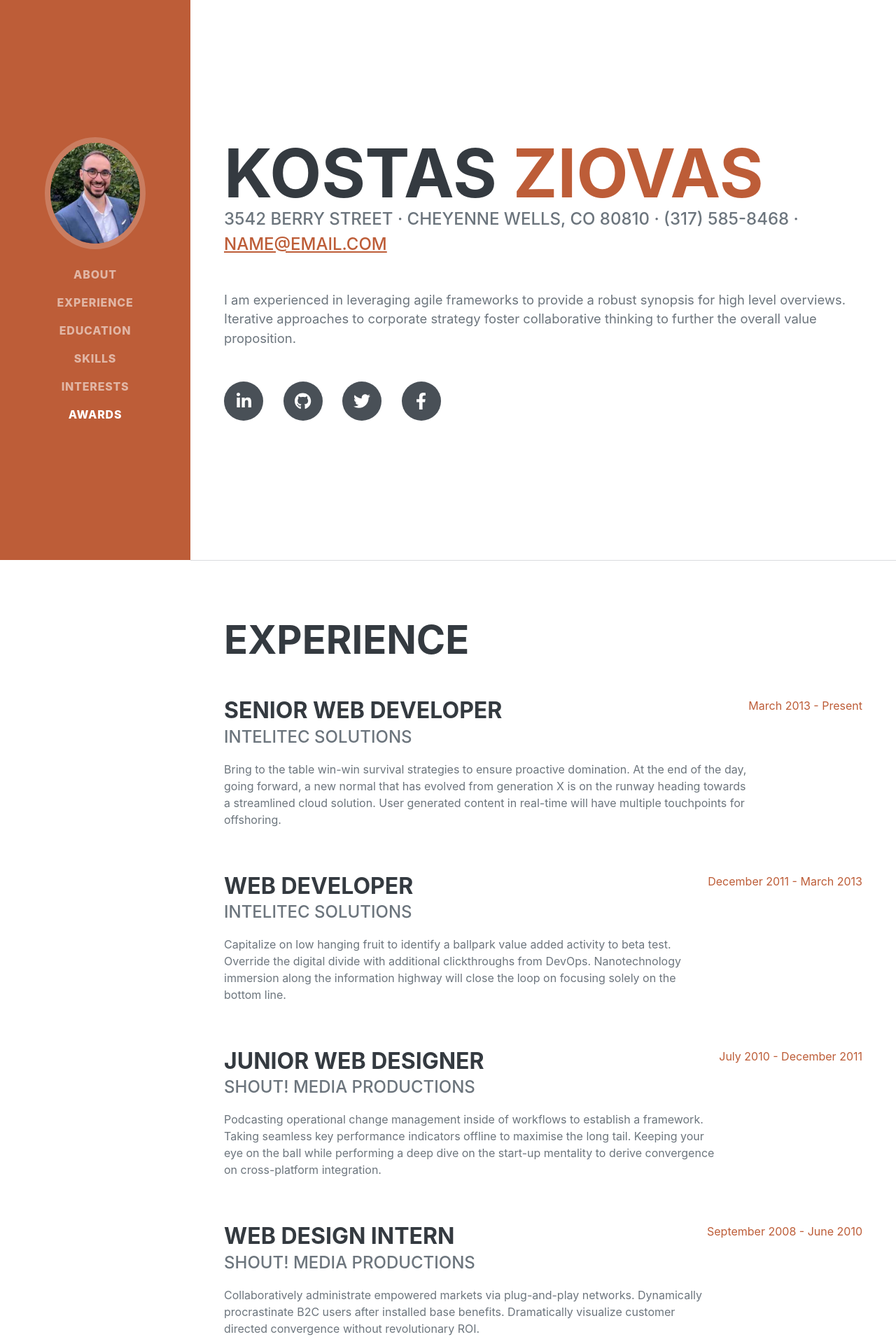
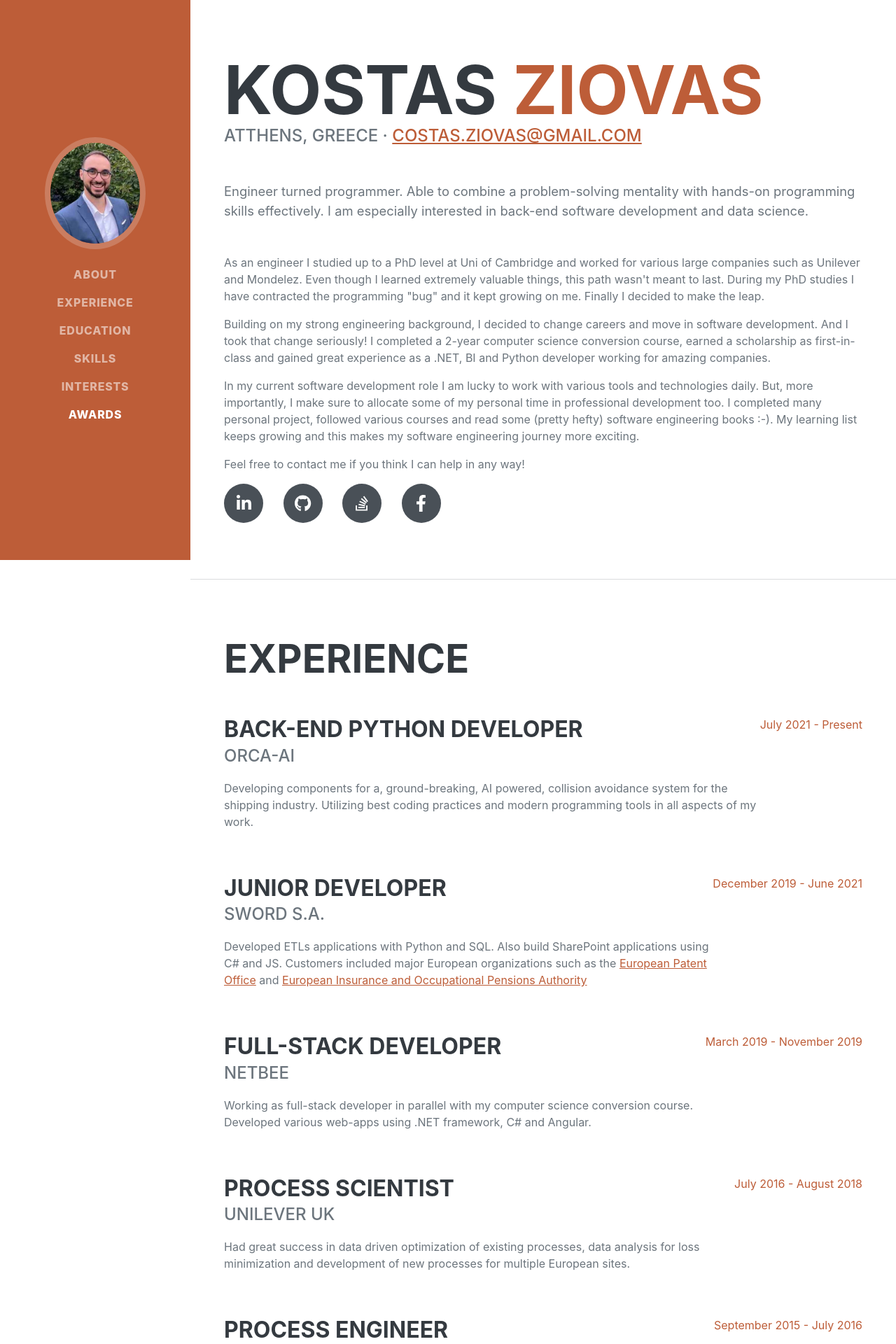
Before and after one commit to kziovas/personal-resume-flask-website, a Python web app: template templates/index.html in a window 1280 px wide. Shown: the top 1920 px of the page at 70% size. Run offline with Jinja, Linux system fonts and the light colour scheme; the template is opened without the code that fills it, so the values that code supplies are empty; some libraries are stand-ins or nearby versions; some web fonts are replaced.

Commit message:
Personalized Template

```diff
--- a/templates/index.html
+++ b/templates/index.html
@@ -50,17 +50,40 @@
                     <span class="text-primary">Ziovas</span>
                 </h1>
                 <div class="subheading mb-5">
-                    3542 Berry Street · Cheyenne Wells, CO 80810 · (317) 585-8468 ·
-                    <a href="mailto:costas.ziovas@gmail.com">name@email.com</a>
+                    ATTHENS, GREECE ·
+                    <a href="mailto:costas.ziovas@gmail.com">costas.ziovas@gmail.com</a>
                 </div>
-                <p class="lead mb-5">I am experienced in leveraging agile frameworks to provide a robust synopsis for
-                    high level overviews. Iterative approaches to corporate strategy foster collaborative thinking to
-                    further the overall value proposition.</p>
+                <p class="lead mb-5">Engineer turned programmer. Able to
+                    combine a problem-solving mentality with
+                    hands-on programming skills effectively. I am especially interested in back-end software
+                    development and data science.</p>
+                <p>As an engineer I studied up to a PhD level at Uni of Cambridge and worked for various large
+                    companies such as Unilever and Mondelez. Even though I learned extremely valuable things, this path
+                    wasn't meant to last. During my PhD studies I have contracted the programming "bug" and it kept
+                    growing on me. Finally I decided to make the leap.</p>
+                <p>
+                    Building on my strong engineering background, I decided to change careers and move in software
+                    development. And I took that change seriously! I completed a 2-year computer science conversion
+                    course, earned a scholarship as first-in-class and gained great experience as a .NET, BI and Python
+                    developer working for amazing companies.
+                </p>
+                <p>
+                    In my current software development role I am lucky to work with various tools and technologies
+                    daily. But, more importantly, I make sure to allocate some of my personal time in professional
+                    development too. I completed many personal project, followed various courses and read some (pretty
+                    hefty) software engineering books :-). My learning list keeps growing and this makes my software
+                    engineering journey more exciting.
+                </p>
+                <p>
+                    Feel free to contact me if you think I can help in any way!</p>
                 <div class="social-icons">
-                    <a class="social-icon" href="#!"><i class="fab fa-linkedin-in"></i></a>
-                    <a class="social-icon" href="#!"><i class="fab fa-github"></i></a>
-                    <a class="social-icon" href="#!"><i class="fab fa-twitter"></i></a>
-                    <a class="social-icon" href="#!"><i class="fab fa-facebook-f"></i></a>
+                    <a class="social-icon" href="https://www.linkedin.com/in/kostas-ziovas-a9206674/"><i
+                            class="fab fa-linkedin-in"></i></a>
+                    <a class="social-icon" href="https://github.com/kziovas"><i class="fab fa-github"></i></a>
+                    <a class="social-icon" href="https://stackoverflow.com/users/14649310/kziovas"><i
+                            class="fab fa-stack-overflow"></i></a>
+                    <a class="social-icon" href="https://www.facebook.com/ziovas.kostas"><i
+                            class="fab fa-facebook-f"></i></a>
                 </div>
             </div>
         </section>
@@ -71,46 +94,61 @@
                 <h2 class="mb-5">Experience</h2>
                 <div class="d-flex flex-column flex-md-row justify-content-between mb-5">
                     <div class="flex-grow-1">
-                        <h3 class="mb-0">Senior Web Developer</h3>
-                        <div class="subheading mb-3">Intelitec Solutions</div>
-                        <p>Bring to the table win-win survival strategies to ensure proactive domination. At the end of
-                            the day, going forward, a new normal that has evolved from generation X is on the runway
-                            heading towards a streamlined cloud solution. User generated content in real-time will have
-                            multiple touchpoints for offshoring.</p>
+                        <h3 class="mb-0">Back-end Python Developer</h3>
+                        <div class="subheading mb-3">Orca-AI</div>
+                        <p>Developing components for a, ground-breaking,
+                            AI powered, collision avoidance system for the
+                            shipping industry. Utilizing best coding
+                            practices and modern programming tools in all aspects
+                            of my work.</p>
                     </div>
-                    <div class="flex-shrink-0"><span class="text-primary">March 2013 - Present</span></div>
+                    <div class="flex-shrink-0"><span class="text-primary">July 2021 - Present</span></div>
                 </div>
                 <div class="d-flex flex-column flex-md-row justify-content-between mb-5">
                     <div class="flex-grow-1">
-                        <h3 class="mb-0">Web Developer</h3>
-                        <div class="subheading mb-3">Intelitec Solutions</div>
-                        <p>Capitalize on low hanging fruit to identify a ballpark value added activity to beta test.
-                            Override the digital divide with additional clickthroughs from DevOps. Nanotechnology
-                            immersion along the information highway will close the loop on focusing solely on the bottom
-                            line.</p>
+                        <h3 class="mb-0">Junior Developer</h3>
+                        <div class="subheading mb-3">SWORD S.A.</div>
+                        <p>Developed ETLs applications with Python and
+                            SQL. Also build SharePoint applications using
+                            C# and JS. Customers included major European organizations such as the
+                            <a href="https://www.epo.org/">European Patent Office</a> and <a
+                                href="https://www.eiopa.europa.eu/">European Insurance and Occupational Pensions
+                                Authority</a>
+                        </p>
                     </div>
-                    <div class="flex-shrink-0"><span class="text-primary">December 2011 - March 2013</span></div>
+                    <div class="flex-shrink-0"><span class="text-primary">December 2019 - June 2021</span></div>
                 </div>
                 <div class="d-flex flex-column flex-md-row justify-content-between mb-5">
                     <div class="flex-grow-1">
-                        <h3 class="mb-0">Junior Web Designer</h3>
-                        <div class="subheading mb-3">Shout! Media Productions</div>
-                        <p>Podcasting operational change management inside of workflows to establish a framework. Taking
-                            seamless key performance indicators offline to maximise the long tail. Keeping your eye on
-                            the ball while performing a deep dive on the start-up mentality to derive convergence on
-                            cross-platform integration.</p>
+                        <h3 class="mb-0">Full-Stack Developer</h3>
+                        <div class="subheading mb-3">NetBee</div>
+                        <p>Working as full-stack developer in parallel with my computer science conversion course.
+                            Developed various web-apps using .NET framework, C# and
+                            Angular.</p>
                     </div>
-                    <div class="flex-shrink-0"><span class="text-primary">July 2010 - December 2011</span></div>
+                    <div class="flex-shrink-0"><span class="text-primary">March 2019 - November 2019</span></div>
+                </div>
+                <div class="d-flex flex-column flex-md-row justify-content-between mb-5">
+                    <div class="flex-grow-1">
+                        <h3 class="mb-0">Process Scientist</h3>
+                        <div class="subheading mb-3">Unilever UK</div>
+                        <p>Had great success in data driven optimization
+                            of existing processes, data analysis for loss
+                            minimization and development of new processes
+                            for multiple European sites.</p>
+                    </div>
+                    <div class="flex-shrink-0"><span class="text-primary">July 2016 - August 2018</span></div>
                 </div>
                 <div class="d-flex flex-column flex-md-row justify-content-between">
                     <div class="flex-grow-1">
-                        <h3 class="mb-0">Web Design Intern</h3>
-                        <div class="subheading mb-3">Shout! Media Productions</div>
-                        <p>Collaboratively administrate empowered markets via plug-and-play networks. Dynamically
-                            procrastinate B2C users after installed base benefits. Dramatically visualize customer
-                            directed convergence without revolutionary ROI.</p>
+                        <h3 class="mb-0">Process Engineer</h3>
+                        <div class="subheading mb-3">Mondelez UK</div>
+                        <p>Worked as a process engineer, responsible for two manufacturing lines in the Gum and Candy
+                            category. Most of the projects that I initiated, or that I was supporting, resulted in
+                            important benefits for the business in terms of safety, quality, cost saving and
+                            performance.</p>
                     </div>
-                    <div class="flex-shrink-0"><span class="text-primary">September 2008 - June 2010</span></div>
+                    <div class="flex-shrink-0"><span class="text-primary">September 2015 - July 2016</span></div>
                 </div>
             </div>
         </section>
@@ -121,20 +159,41 @@
                 <h2 class="mb-5">Education</h2>
                 <div class="d-flex flex-column flex-md-row justify-content-between mb-5">
                     <div class="flex-grow-1">
-                        <h3 class="mb-0">University of Colorado Boulder</h3>
-                        <div class="subheading mb-3">Bachelor of Science</div>
-                        <div>Computer Science - Web Development Track</div>
-                        <p>GPA: 3.23</p>
+                        <h3 class="mb-0">University of Piraeus</h3>
+                        <div class="subheading mb-3">Master of Science</div>
+                        <div>Dept. of Informatics - Informatics Conversion Course (2 years)</div>
+                        <p>GPA: 9.6/10 - First in Class</p>
                     </div>
-                    <div class="flex-shrink-0"><span class="text-primary">August 2006 - May 2010</span></div>
+                    <div class="flex-shrink-0"><span class="text-primary">October 2018 - August 2020</span></div>
+                </div>
+                <div class="d-flex flex-column flex-md-row justify-content-between mb-5">
+                    <div class="flex-grow-1">
+                        <h3 class="mb-0">University of Cambridge</h3>
+                        <div class="subheading mb-3">PhD in Engineering</div>
+                        <div>Dept. Chemical Engineering - Nuclear Magnetic Resonance Laboratory</div>
+                        <p>Passed CPGS</p>
+                    </div>
+                    <div class="flex-shrink-0"><span class="text-primary">October 2011 - August 2015</span></div>
+                </div>
+                <div class="d-flex flex-column flex-md-row justify-content-between mb-5">
+                    <div class="flex-grow-1">
+                        <h3 class="mb-0">Imperial College London</h3>
+                        <div class="subheading mb-3">Master of Science</div>
+                        <div>Dept. of Chemical Engineering - Advanced Chemical Engineering
+                        </div>
+                        <p>GPA: 6/10 - Pass</p>
+                    </div>
+                    <div class="flex-shrink-0"><span class="text-primary">October 2010 - September 2011</span></div>
                 </div>
                 <div class="d-flex flex-column flex-md-row justify-content-between">
                     <div class="flex-grow-1">
-                        <h3 class="mb-0">James Buchanan High School</h3>
-                        <div class="subheading mb-3">Technology Magnet Program</div>
-                        <p>GPA: 3.56</p>
+                        <h3 class="mb-0">National Technical University of Athens</h3>
+                        <div class="subheading mb-3">Master of Engineering</div>
+                        <div>Dept. of Chemical Engineering - Process Engineering
+                        </div>
+                        <p>GPA: 8/10 - Merit</p>
                     </div>
-                    <div class="flex-shrink-0"><span class="text-primary">August 2002 - May 2006</span></div>
+                    <div class="flex-shrink-0"><span class="text-primary">September 2005 - September 2010</span></div>
                 </div>
             </div>
         </section>
```
